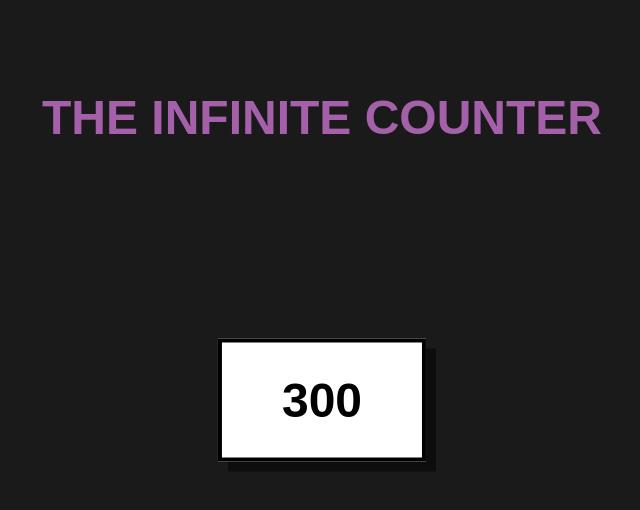
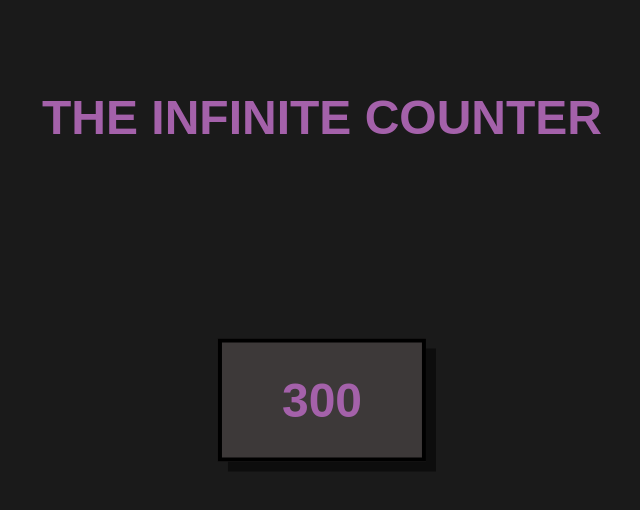
Before and after one commit to Ketchup9743/Infinite-counter, a plain HTML site: page index.html in a window 1280 px wide. Shown: the whole page, without its empty margins (318-958 px from the left). Drawn offline with Linux system fonts and the light colour scheme.

Commit message:
changed box color,  also changed text color

```diff
--- a/style.css
+++ b/style.css
@@ -16,8 +16,8 @@ h1 {
     top: 50%;
     left: 50%;
     transform: translate(-50%, -50%);
-    background-color: #ffffff;
-    color: #000000;
+    background-color: #3d3939;
+    color: #a461aa;
     padding: 30px 60px;
     border: 4px solid #000000;
     box-shadow: 10px 10px 0px rgba(0, 0, 0, 0.5);
```
